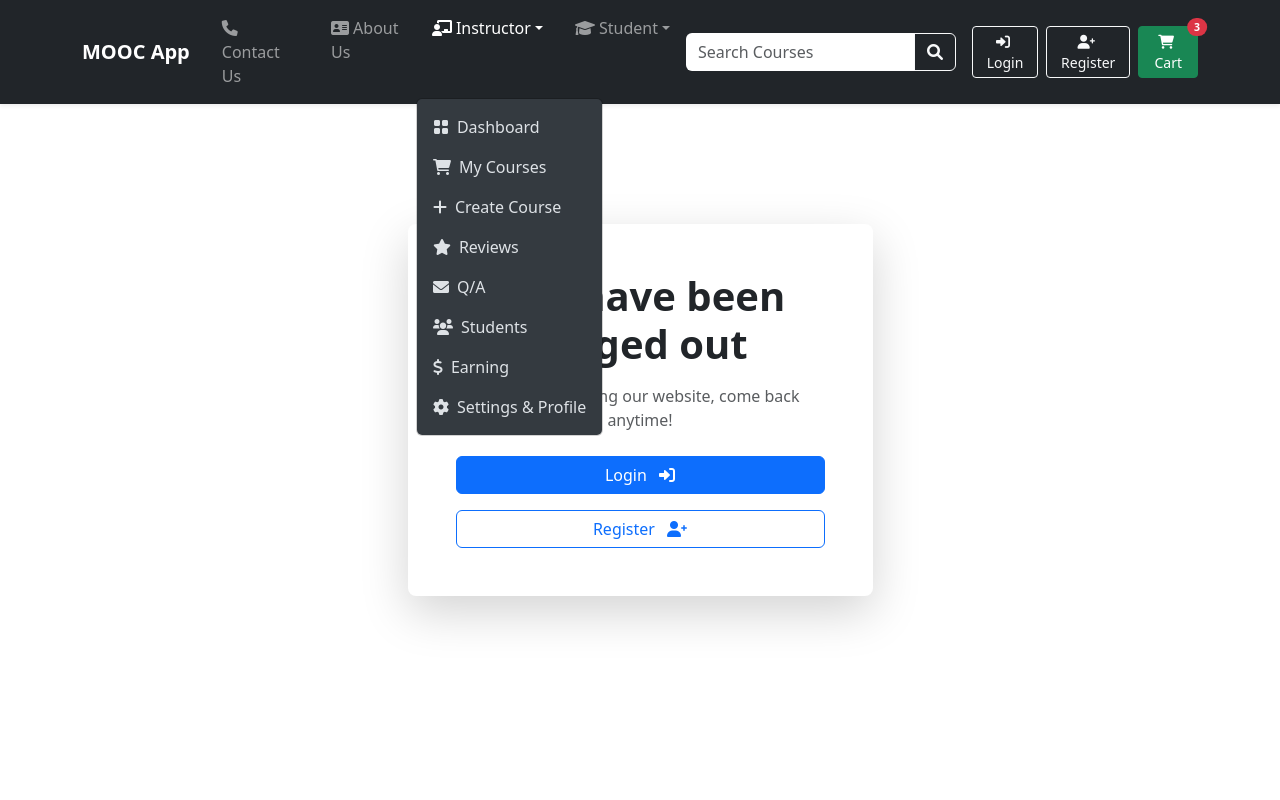
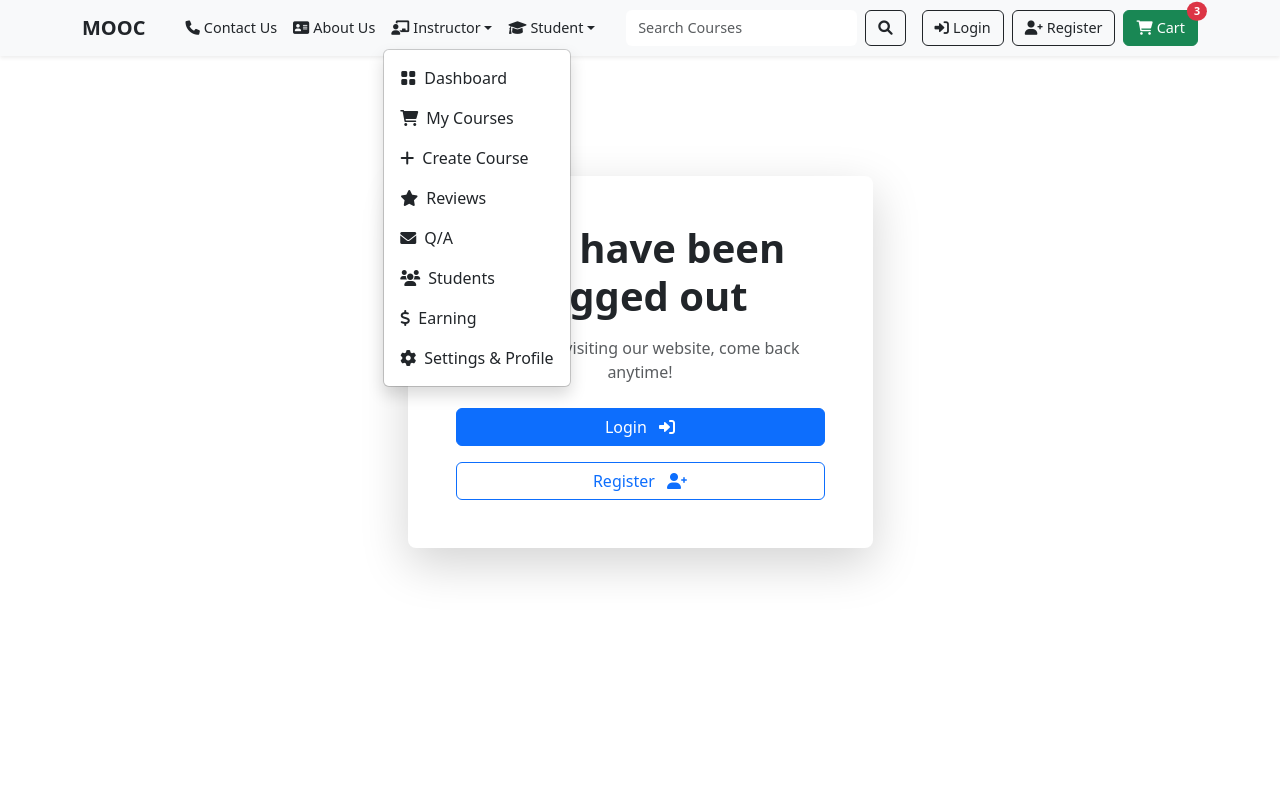
Before and after one commit to kalvincalimag/django-drf-react-mooc, a React (Vite) app in the folder frontend/: page /logout in a window 1280 px wide. Both pictures are taken after a click on the button "Instructor". Shown: the top 800 px of the page. Built offline with nearby package versions, Linux system fonts and the light colour scheme; what simple-zustand-devtools would draw is missing.

Commit message:
minor FE tweaks

```diff
--- a/frontend/src/views/partials/BaseHeader.jsx
+++ b/frontend/src/views/partials/BaseHeader.jsx
@@ -3,10 +3,10 @@ import { Link } from "react-router-dom";
 function BaseHeader() {
   return (
     <div>
-      <nav className="navbar navbar-expand-lg navbar-dark bg-dark shadow-sm">
+      <nav className="navbar navbar-expand-lg navbar-light bg-light shadow-sm" style={{ backgroundColor: '#f5f5f7' }}>
         <div className="container">
-          <Link className="navbar-brand fw-bold" to="/">
-            MOOC App
+          <Link className="navbar-brand fw-bold text-dark" to="/" style={{ fontSize: '1.25rem', fontWeight: '600', marginRight: '2rem' }}>
+            MOOC
           </Link>
           <button
             className="navbar-toggler border-0"
@@ -22,29 +22,30 @@ function BaseHeader() {
           <div className="collapse navbar-collapse" id="navbarSupportedContent">
             <ul className="navbar-nav me-auto mb-2 mb-lg-0">
               <li className="nav-item">
-                <Link className="nav-link px-3" to="/pages/contact-us/">
+                <Link className="nav-link px-2 text-dark" to="/pages/contact-us/" style={{ fontSize: '0.9rem' }}>
                   <i className="fas fa-phone me-1"></i>Contact Us
                 </Link>
               </li>
               <li className="nav-item">
-                <Link className="nav-link px-3" to="/pages/about-us/">
+                <Link className="nav-link px-2 text-dark" to="/pages/about-us/" style={{ fontSize: '0.9rem' }}>
                   <i className="fas fa-address-card me-1"></i>About Us
                 </Link>
               </li>
               <li className="nav-item dropdown">
                 <a
-                  className="nav-link dropdown-toggle px-3"
+                  className="nav-link dropdown-toggle px-2 text-dark"
                   href="#"
                   role="button"
                   data-bs-toggle="dropdown"
                   aria-expanded="false"
+                  style={{ fontSize: '0.9rem' }}
                 >
                   <i className="fas fa-chalkboard-user me-1"></i>Instructor
                 </a>
-                <ul className="dropdown-menu dropdown-menu-dark">
+                <ul className="dropdown-menu dropdown-menu-light shadow">
                   <li>
                     <Link
-                      className="dropdown-item py-2"
+                      className="dropdown-item py-2 text-dark"
                       to={`/instructor/dashboard/`}
                     >
                       <i className="bi bi-grid-fill me-2"></i>Dashboard
@@ -52,7 +53,7 @@ function BaseHeader() {
                   </li>
                   <li>
                     <Link
-                      className="dropdown-item py-2"
+                      className="dropdown-item py-2 text-dark"
                       to={`/instructor/courses/`}
                     >
                       <i className="fas fa-shopping-cart me-2"></i>My Courses
@@ -60,7 +61,7 @@ function BaseHeader() {
                   </li>
                   <li>
                     <Link
-                      className="dropdown-item py-2"
+                      className="dropdown-item py-2 text-dark"
                       to={`/instructor/create-course/`}
                     >
                       <i className="fas fa-plus me-2"></i>Create Course
@@ -68,7 +69,7 @@ function BaseHeader() {
                   </li>
                   <li>
                     <Link
-                      className="dropdown-item py-2"
+                      className="dropdown-item py-2 text-dark"
                       to={`/instructor/reviews/`}
                     >
                       <i className="fas fa-star me-2"></i>Reviews
@@ -76,7 +77,7 @@ function BaseHeader() {
                   </li>
                   <li>
                     <Link
-                      className="dropdown-item py-2"
+                      className="dropdown-item py-2 text-dark"
                       to={`/instructor/question-answer/`}
                     >
                       <i className="fas fa-envelope me-2"></i>Q/A
@@ -84,7 +85,7 @@ function BaseHeader() {
                   </li>
                   <li>
                     <Link
-                      className="dropdown-item py-2"
+                      className="dropdown-item py-2 text-dark"
                       to={`/instructor/students/`}
                     >
                       <i className="fas fa-users me-2"></i>Students
@@ -92,7 +93,7 @@ function BaseHeader() {
                   </li>
                   <li>
                     <Link
-                      className="dropdown-item py-2"
+                      className="dropdown-item py-2 text-dark"
                       to={`/instructor/earning/`}
                     >
                       <i className="fas fa-dollar-sign me-2"></i>Earning
@@ -100,7 +101,7 @@ function BaseHeader() {
                   </li>
                   <li>
                     <Link
-                      className="dropdown-item py-2"
+                      className="dropdown-item py-2 text-dark"
                       to={`/instructor/profile/`}
                     >
                       <i className="fas fa-gear me-2"></i>Settings & Profile
@@ -110,18 +111,19 @@ function BaseHeader() {
               </li>
               <li className="nav-item dropdown">
                 <a
-                  className="nav-link dropdown-toggle px-3"
+                  className="nav-link dropdown-toggle px-2 text-dark"
                   href="#"
                   role="button"
                   data-bs-toggle="dropdown"
                   aria-expanded="false"
+                  style={{ fontSize: '0.9rem' }}
                 >
                   <i className="fas fa-graduation-cap me-1"></i>Student
                 </a>
-                <ul className="dropdown-menu dropdown-menu-dark">
+                <ul className="dropdown-menu dropdown-menu-light shadow">
                   <li>
                     <Link
-                      className="dropdown-item py-2"
+                      className="dropdown-item py-2 text-dark"
                       to={`/student/dashboard/`}
                     >
                       <i className="bi bi-grid-fill me-2"></i>Dashboard
@@ -129,7 +131,7 @@ function BaseHeader() {
                   </li>
                   <li>
                     <Link
-                      className="dropdown-item py-2"
+                      className="dropdown-item py-2 text-dark"
                       to={`/student/courses/`}
                     >
                       <i className="fas fa-shopping-cart me-2"></i>My Courses
@@ -137,7 +139,7 @@ function BaseHeader() {
                   </li>
                   <li>
                     <Link
-                      className="dropdown-item py-2"
+                      className="dropdown-item py-2 text-dark"
                       to={`/student/wishlist/`}
                     >
                       <i className="fas fa-heart me-2"></i>Wishlist
@@ -145,7 +147,7 @@ function BaseHeader() {
                   </li>
                   <li>
                     <Link
-                      className="dropdown-item py-2"
+                      className="dropdown-item py-2 text-dark"
                       to={`/student/question-answer/`}
                     >
                       <i className="fas fa-envelope me-2"></i>Q/A
@@ -153,7 +155,7 @@ function BaseHeader() {
                   </li>
                   <li>
                     <Link
-                      className="dropdown-item py-2"
+                      className="dropdown-item py-2 text-dark"
                       to={`/student/profile/`}
                     >
                       <i className="fas fa-gear me-2"></i>Profile & Settings
@@ -165,26 +167,28 @@ function BaseHeader() {
             <form className="d-flex me-3" role="search">
               <div className="input-group">
                 <input
-                  className="form-control border-0"
+                  className="form-control border-0 rounded"
                   type="search"
                   placeholder="Search Courses"
                   aria-label="Search Courses"
+                  style={{ padding: '0.375rem 0.75rem', fontSize: '0.9rem' }}
                 />
-                <button className="btn btn-outline-light" type="submit">
+                <button className="btn btn-outline-dark rounded ms-2" type="submit" style={{ padding: '0.375rem 0.75rem', fontSize: '0.9rem' }}>
                   <i className="fas fa-search"></i>
                 </button>
               </div>
             </form>
             <div className="d-flex gap-2">
-              <Link to="/login/" className="btn btn-outline-light btn-sm">
+              <Link to="/login/" className="btn btn-outline-dark btn-sm rounded" style={{ fontSize: '0.9rem', padding: '0.375rem 0.75rem' }}>
                 <i className="fas fa-sign-in-alt me-1"></i>Login
               </Link>
-              <Link to="/register/" className="btn btn-outline-light btn-sm">
+              <Link to="/register/" className="btn btn-outline-dark btn-sm rounded" style={{ fontSize: '0.9rem', padding: '0.375rem 0.75rem' }}>
                 <i className="fas fa-user-plus me-1"></i>Register
               </Link>
               <Link
                 to="/cart/"
-                className="btn btn-success btn-sm position-relative"
+                className="btn btn-success btn-sm position-relative rounded"
+                style={{ fontSize: '0.9rem', padding: '0.375rem 0.75rem' }}
               >
                 <i className="fas fa-shopping-cart me-1"></i>Cart
                 <span className="position-absolute top-0 start-100 translate-middle badge rounded-pill bg-danger">
```
